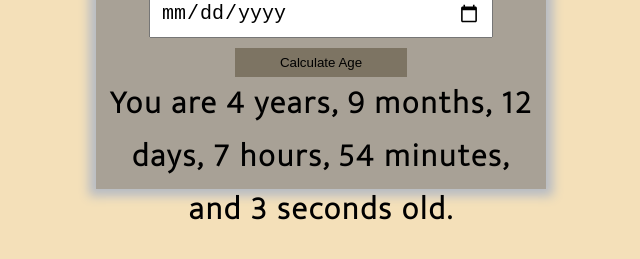
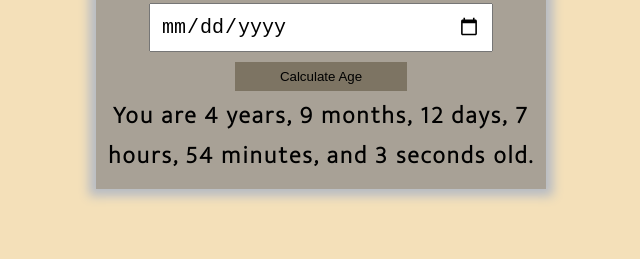
Before and after one commit to Njodzeven/test, a plain HTML site: page index.html in a window 1280 px wide. Both pictures are taken after typing "2020-01-15" into the empty fields and a click on the button "Calculate Age". Shown: the part 361-620 px from the top of the page, without its empty margins (319-959 px from the left). Drawn offline with Linux system fonts and the light colour scheme.

Commit message:
2rem to 1.5rem

```diff
--- a/index.html
+++ b/index.html
@@ -14,7 +14,7 @@
             <input type="date" id="dob" />
             <button type="submit">Calculate Age</button>
         </form>
-        <p><span id="age">Please enter your age and hit the button above to view your age</span></p>
+        <p><span id="age">Please enter your age and hit the button above to view your age here</span></p>
     </div>
     <script src="script.js"></script>
 </body>
--- a/script.js
+++ b/script.js
@@ -28,7 +28,7 @@ ageForm.addEventListener('submit', function(event) {
     const ageSeconds = Math.floor(ageInSeconds % 60);
 
     ageOutput.innerText = `You are ${ageYears} years, ${ageMonths} months, ${ageDays} days, ${ageHours} hours, ${ageMinutes} minutes, and ${ageSeconds} seconds old.`;
-    ageOutput.style.fontSize = '2rem';
+    ageOutput.style.fontSize = '1.5rem';
     dobInput.value = ''; // Clear input field
 });
 
```
